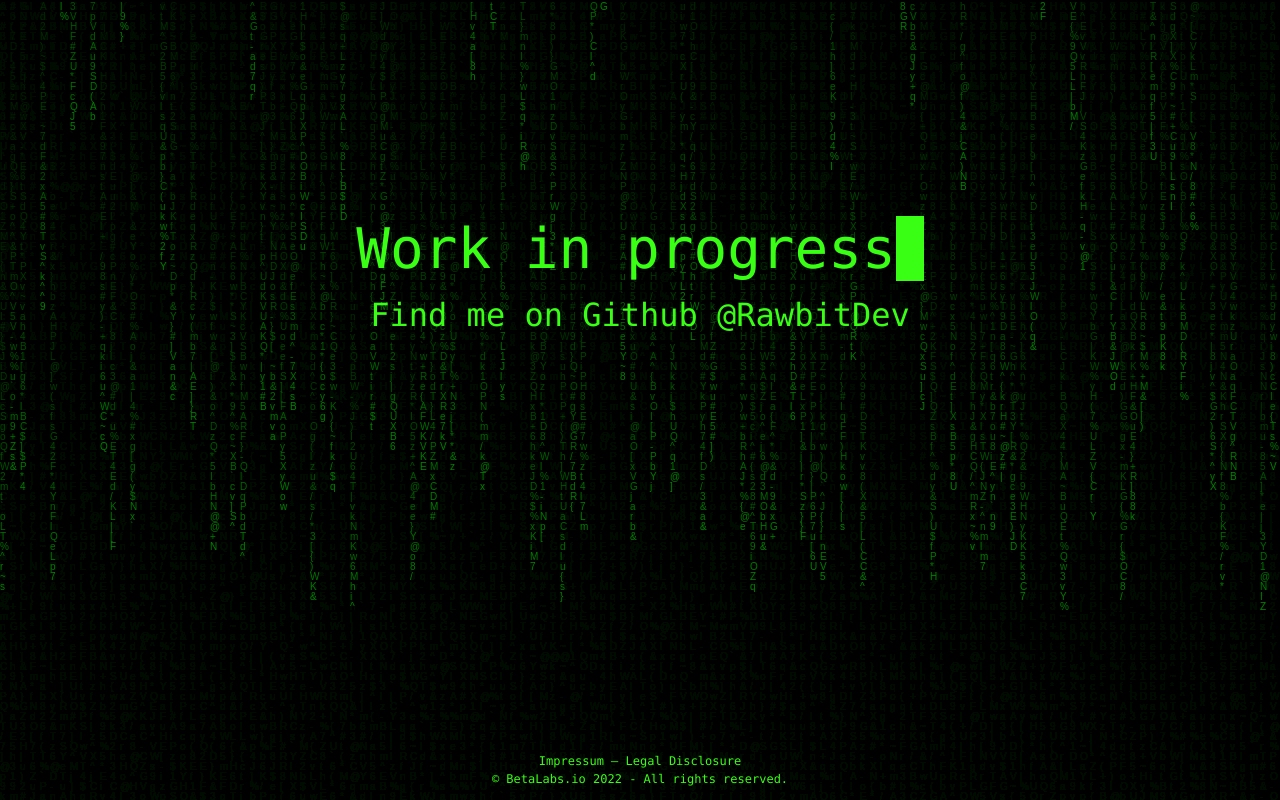
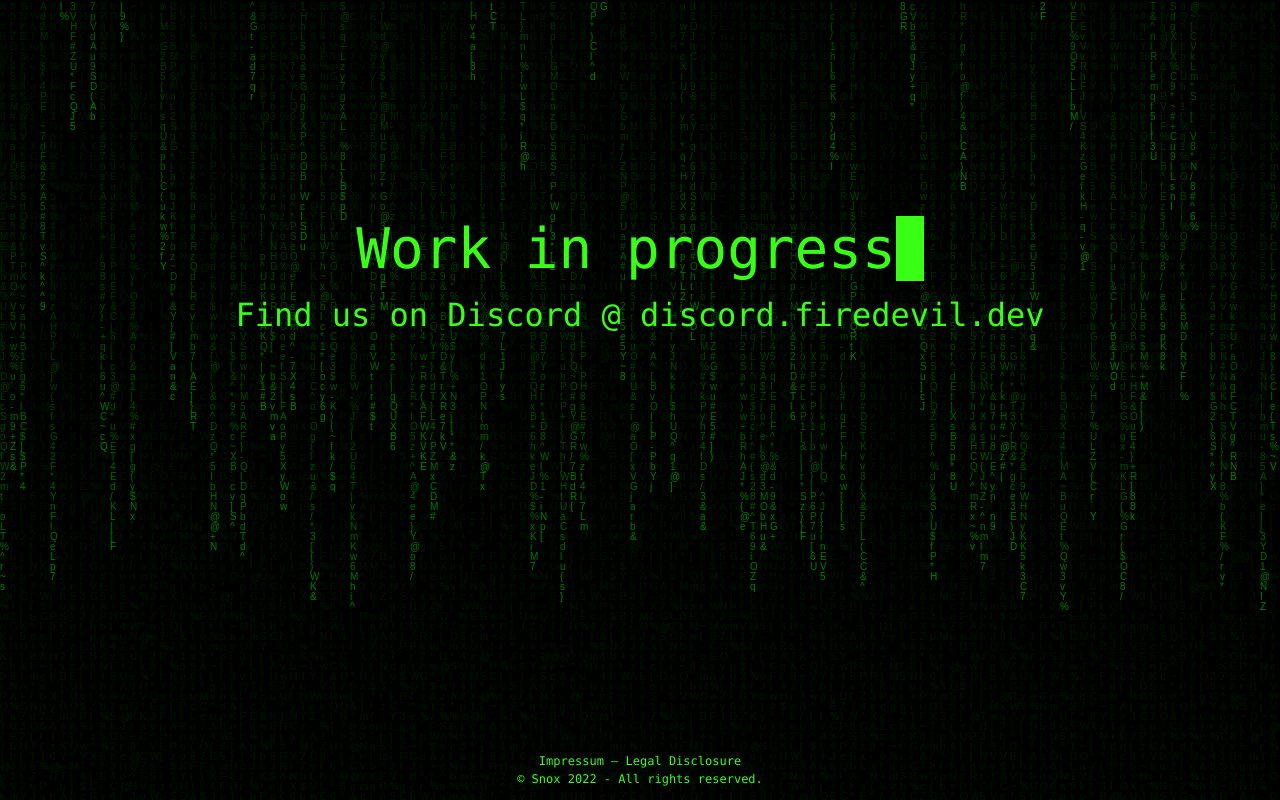
Before and after one commit to FireDevil-dev/FireDevil-dev.github.io, a plain HTML site: page index.html in a window 1280 px wide. Drawn offline with Linux system fonts and the light colour scheme.

Commit message:
Add files via upload

```diff
--- a/index.html
+++ b/index.html
@@ -30,13 +30,13 @@
 					"Under construction"
 				]'></span>
 			</h1>
-			<h2>Find me on Github <a href="https://github.com/RawbitDev" target="_blank">@RawbitDev</a></h2>
+			<h2>Find us on Discord <a href="https://discord.gg/Ggj23D325t" target="_blank">@ discord.firedevil.dev</a></h2>
 			<noscript><h3>Turn on javascript to unleash the full beauty of this site ;)</h3></noscript>
 		</div>
     </body>
 	<footer style="position: absolute;">
 		<a href="impressum.html" target="_blank">Impressum – Legal Disclosure</a>
-		<p>© BetaLabs.io <script type="text/javascript">document.write(new Date().getFullYear());</script> - All rights reserved.</p>
+		<p>© Snox <script type="text/javascript">document.write(new Date().getFullYear());</script> - All rights reserved.</p>
 		<script language="javascript" type="text/javascript" src="js/matrix.js"></script>
 		<script language="javascript" type="text/javascript" src="js/resize.js"></script>
 		<script language="javascript" type="text/javascript" src="js/typewriter.js"></script>
```
